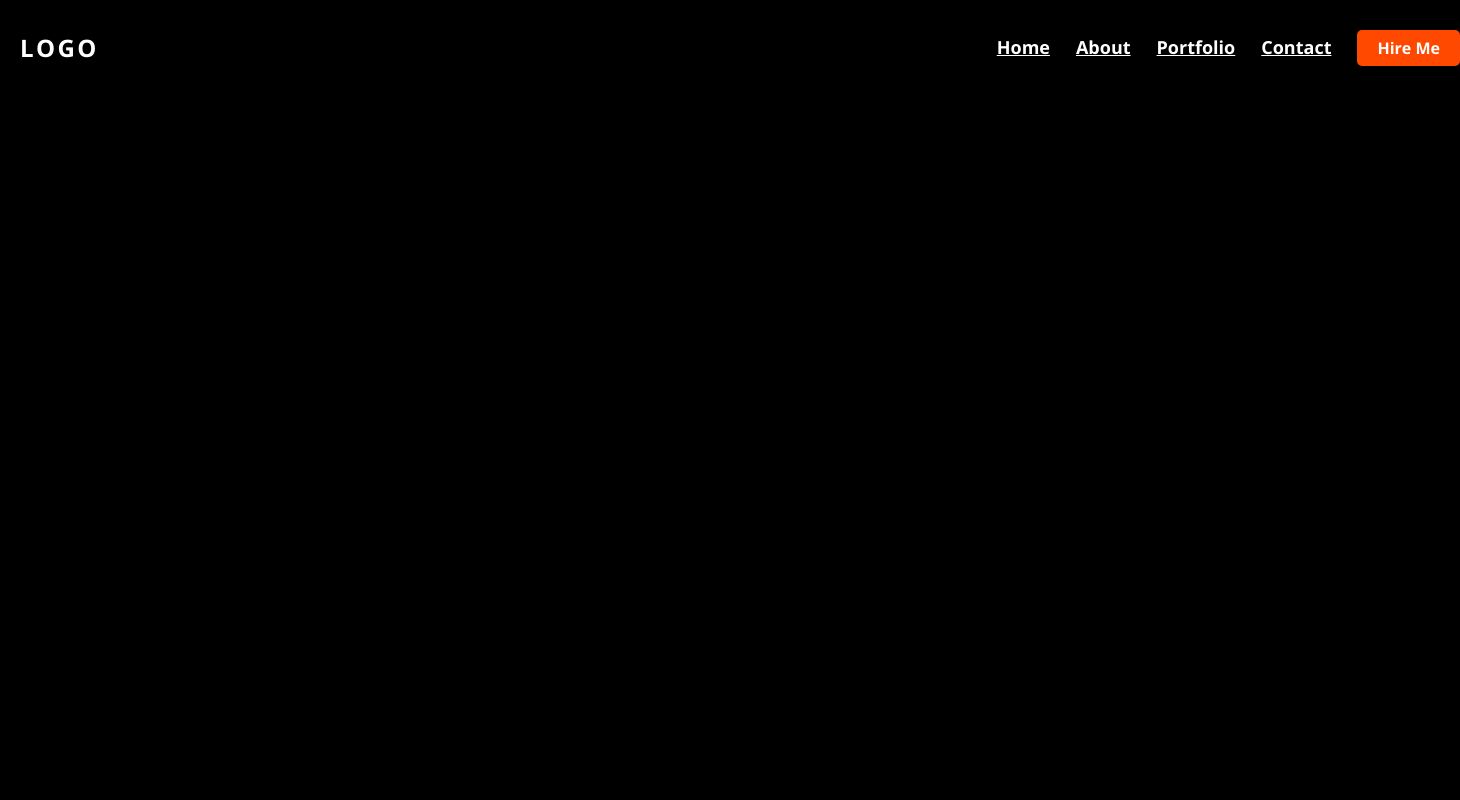
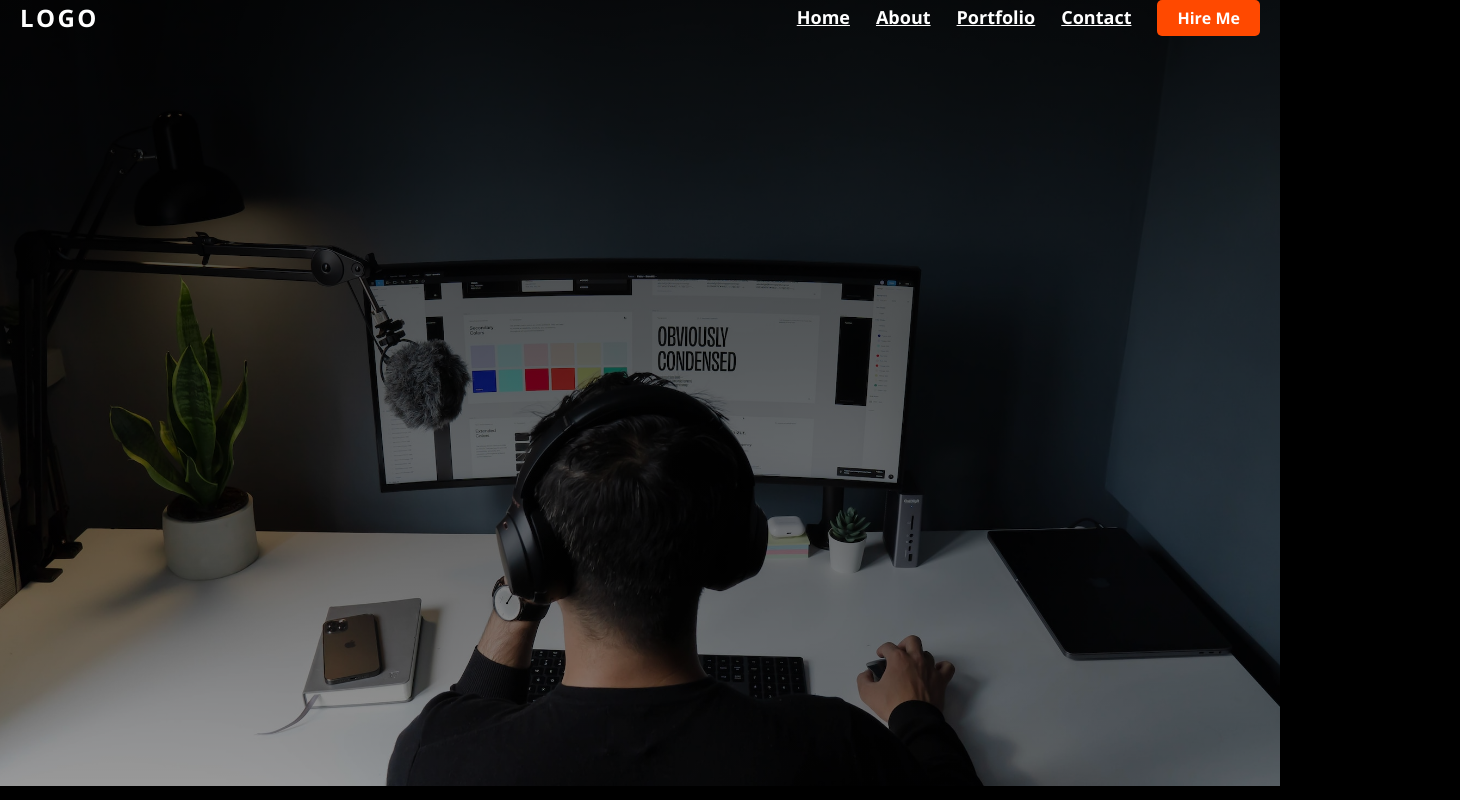
Before and after one commit to pixprocoder/shakil_portfolio, a Next.js app: page / in a window 1280 px wide. Shown: the whole page, 1460 px wide, since content can reach past the window. Built offline with nearby package versions, Linux system fonts and the light colour scheme.

Commit message:
background added

```diff
--- a/app/globals.css
+++ b/app/globals.css
@@ -4,6 +4,46 @@ body {
   max-width: 1440px;
   margin: 0 auto;
   box-sizing: border-box;
+}
+
+/* Hero container */
+
+.heroContainer {
+  position: relative;
+  height: 800px;
+  margin-top: -50px;
+  overflow: hidden; /* Ensure the gradient overlay covers the entire container */
+}
+
+.heroContainer::before {
+  content: "";
+  position: absolute;
+  top: 0;
+  left: 0;
+  width: 100%;
+  height: 100%;
+  background: linear-gradient(
+    0deg,
+    rgba(0, 0, 0, 0.4) 0%,
+    rgba(0, 0, 0, 0.8) 100%
+  );
+  z-index: -1; /* Place the gradient layer behind the content */
+}
+
+.heroContainer::after {
+  content: "";
+  position: absolute;
+  top: 0;
+  left: 0;
+  width: 100%;
+  height: 100%;
+  background: url("../public/assets/hero-image.jpg"), lightgray;
+  background-position: center;
+  background-size: cover;
+  background-repeat: no-repeat;
+  background-origin: content-box;
+  background-clip: content-box;
+  z-index: -2; /* Place the image layer behind the gradient layer */
 }
 
 /* Button */
@@ -22,14 +62,6 @@ section {
 }
 
 /*  */
-header {
-  padding: 30px 0;
-  width: 1440px;
-  margin: auto 0;
-  /* display: flex; */
-  /* justify-content: center; */
-  /* align-items: center; */
-}
 
 /* Font size */
 .logo {
--- a/app/page.tsx
+++ b/app/page.tsx
@@ -1,3 +1,4 @@
+import HeroPage from "@/components/hero";
 import { NavBar } from "@/components/shared/navBar";
 
 export default function HomePage() {
@@ -6,6 +7,9 @@ export default function HomePage() {
       <section className="section">
         <NavBar />
       </section>
+      <div>
+        <HeroPage />
+      </div>
     </div>
   );
 }
--- a/components/hero.tsx
+++ b/components/hero.tsx
@@ -1,5 +1,13 @@
+import Image from "next/image";
+import hero from "../public/assets/hero-image.jpg";
+
 function HeroPage() {
-  return <div>HeroPage</div>;
+  return (
+    <div
+      style={{ backgroundImage: `url(${hero})` }}
+      className="heroContainer"
+    ></div>
+  );
 }
 
 export default HeroPage;
--- a/components/shared/navBar.tsx
+++ b/components/shared/navBar.tsx
@@ -5,7 +5,7 @@ export const NavBar = () => {
   return (
     <header>
       <div>
-        <nav className="d-flex justify-content-between align-items-center">
+        <nav className=" d-flex justify-content-between align-items-center">
           <div className="logo">LOGO</div>
           <div className=" ">
             <Link className="navItem" href="/">
```
